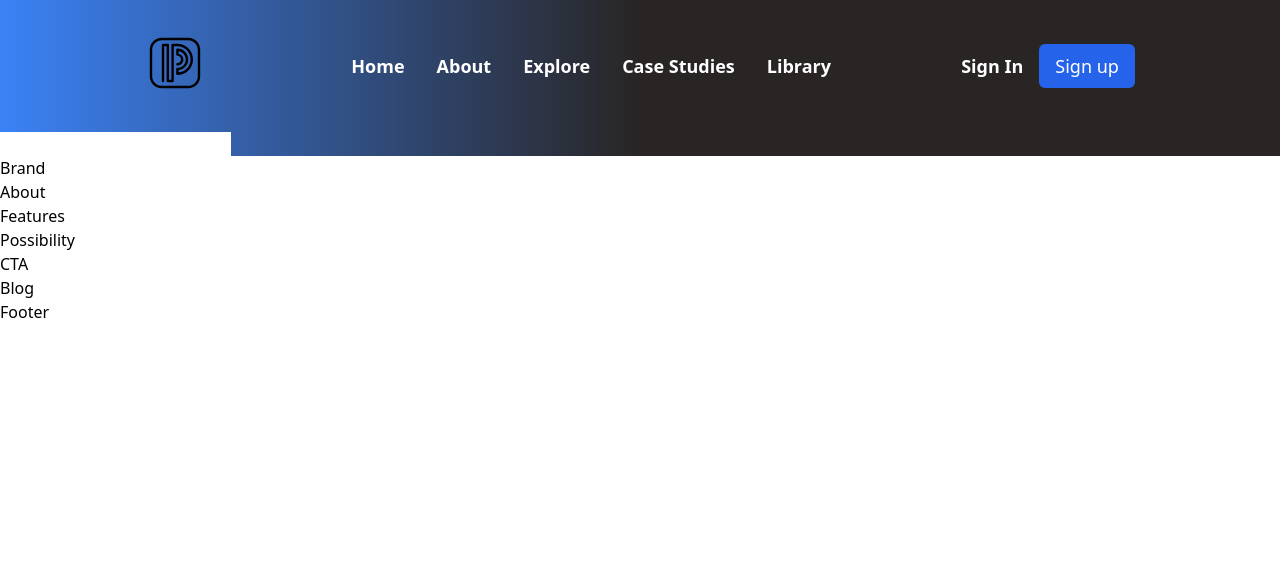
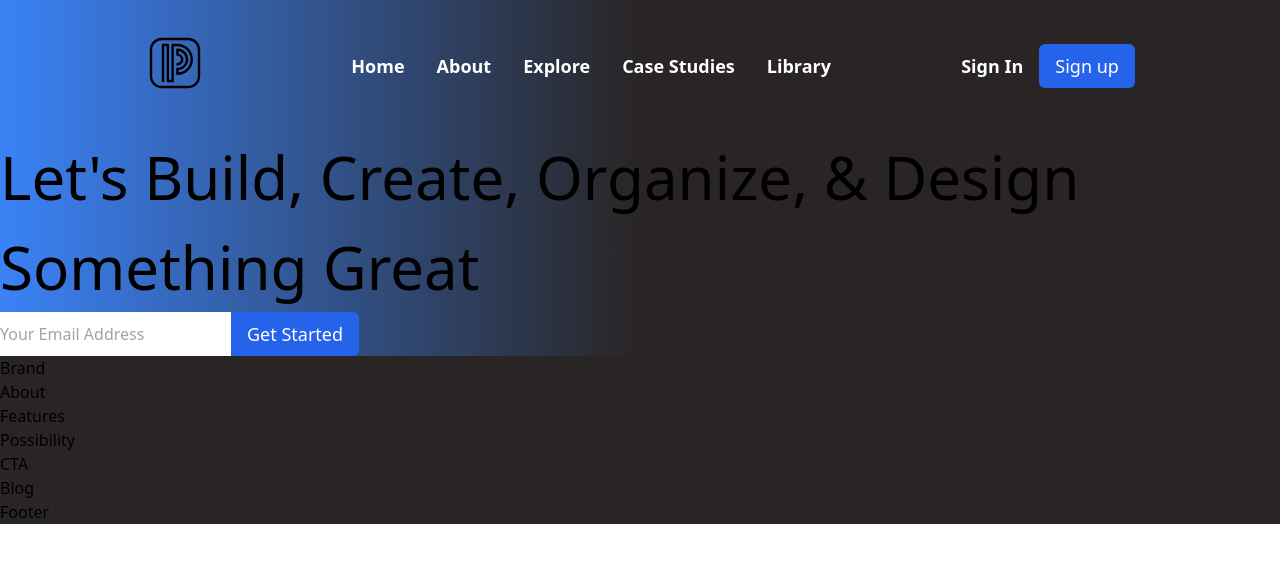
Before and after one commit to mosesvk/_StartupTwo, a Next.js app: page / in a window 1280 px wide. Shown: the top 562 px of the page. Built offline with nearby package versions, Linux system fonts and the light colour scheme.

Commit message:
updating navbar

```diff
--- a/components/navbar/Navbar.jsx
+++ b/components/navbar/Navbar.jsx
@@ -54,7 +54,7 @@ const Navbar = () => {
               </div>
               <div className='child:my-1 child:text-right'>
                 <p className='navbar-p'>Sign in</p>
-                <button type='button' className='transition-pop'>
+                <button type='button' className='navbar-button'>
                   Sign up
                 </button>
               </div>
--- a/containers/header/Header.jsx
+++ b/containers/header/Header.jsx
@@ -6,12 +6,12 @@ const Header = () => {
   return (
     <div id='home' className='flex flex-row'>
       <div className=' flex flex-1 flex-col justify-center items-start mr-20'>
-        <h1 className='font-extrabold text-6xl tracking-tighter'></h1>
-        <p></p>
+        <h1 className='font-extrabold text-6xl tracking-tighter'>Let&apos;s Build, Create, Organize, & Design Something Great</h1>
+        <p className='text-xl '></p>
 
-        <div>
-          <input />
-          <button></button>
+        <div className='flex flex-row w-full mt-8 mb-4'>
+          <input type='email' placeholder='Your Email Address'/>
+          <button type='button' className='navbar-button'>Get Started</button>
         </div>
 
         <div>
--- a/pages/index.js
+++ b/pages/index.js
@@ -18,7 +18,7 @@ export default function Home() {
         <meta name='description' content='Generated by create next app' />
         <link rel='icon' href='/favicon.ico' />
       </Head>
-      <div>
+      <div className='bg-stone-800'>
         <div className='bg-gradient-to-r from-blue-500 via-stone-800 to-stone-800'>
           <Navbar />
           <Header />
--- a/styles/globals.css
+++ b/styles/globals.css
@@ -11,14 +11,10 @@
 
 @layer components {
   .navbar-p {
-    @apply text-white font-bold text-lg capitalize mx-4 cursor-pointer text-right
+    @apply text-white font-bold text-lg capitalize mx-4 cursor-pointer text-right transition ease-in-out delay-150  hover:-translate-y-2 hover:scale-110 duration-300
   }
 
   .navbar-button {
-    @apply text-white py-2 px-4 font-medium text-lg border-none outline-none cursor-pointer rounded-md bg-blue-600;
-  }
-
-  .transition-pop {
-    @apply bg-blue-500 text-white transition ease-in-out delay-150  hover:-translate-y-1 hover:scale-110 hover:bg-blue-300 duration-300
+    @apply text-white py-2 px-4 font-medium text-lg border-none outline-none cursor-pointer rounded-md bg-blue-600 transition ease-in-out delay-150  hover:-translate-y-1 hover:scale-110 hover:bg-blue-500 duration-300;
   }
 }
--- a/tailwind.config.js
+++ b/tailwind.config.js
@@ -15,6 +15,11 @@ module.exports = {
       addVariant('child', '& > *');
       addVariant('child-hover', '& > *:hover');
       addVariant('hoveract', ['&:hover', '&:active'])
-  }
+  },
+  function ({ addBase, theme }) {
+    addBase({
+      h1: { fontSize: theme('fontSize.6xl') },
+    });
+  },
   ],
 }
```
